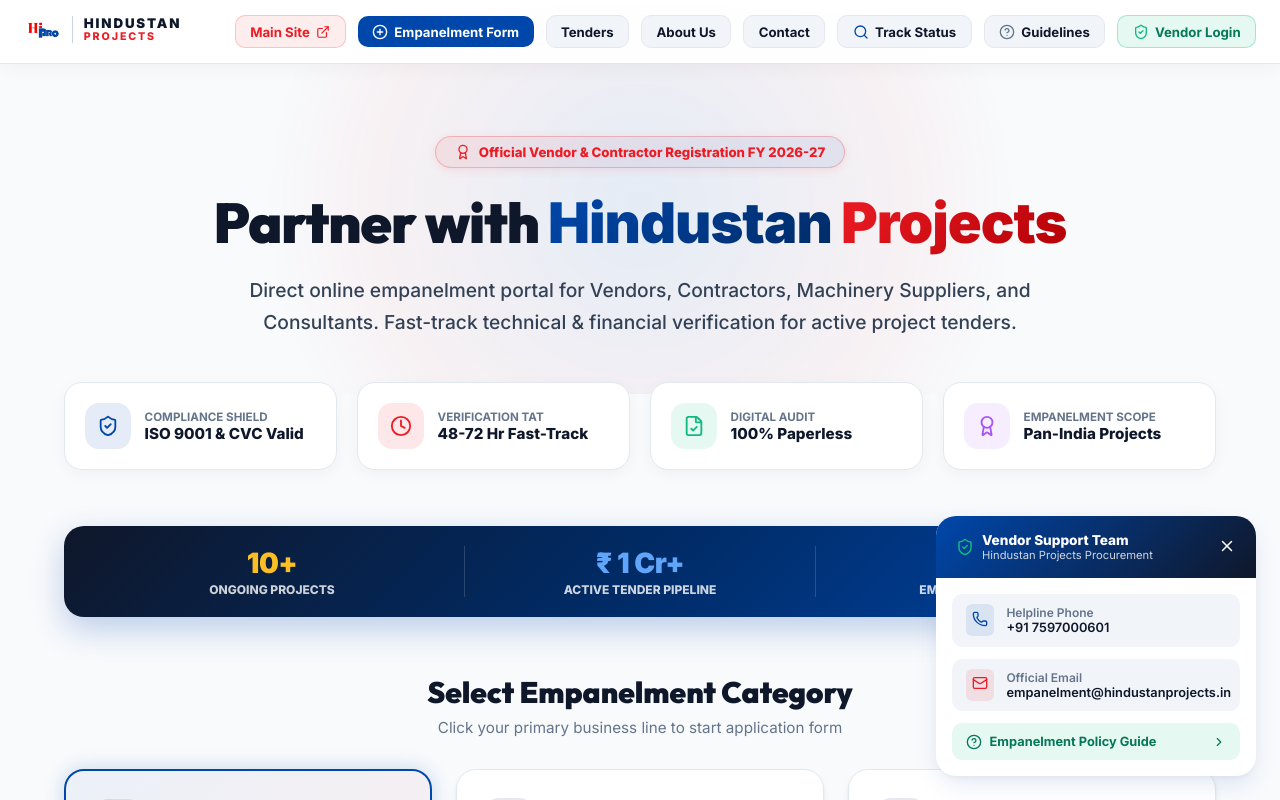
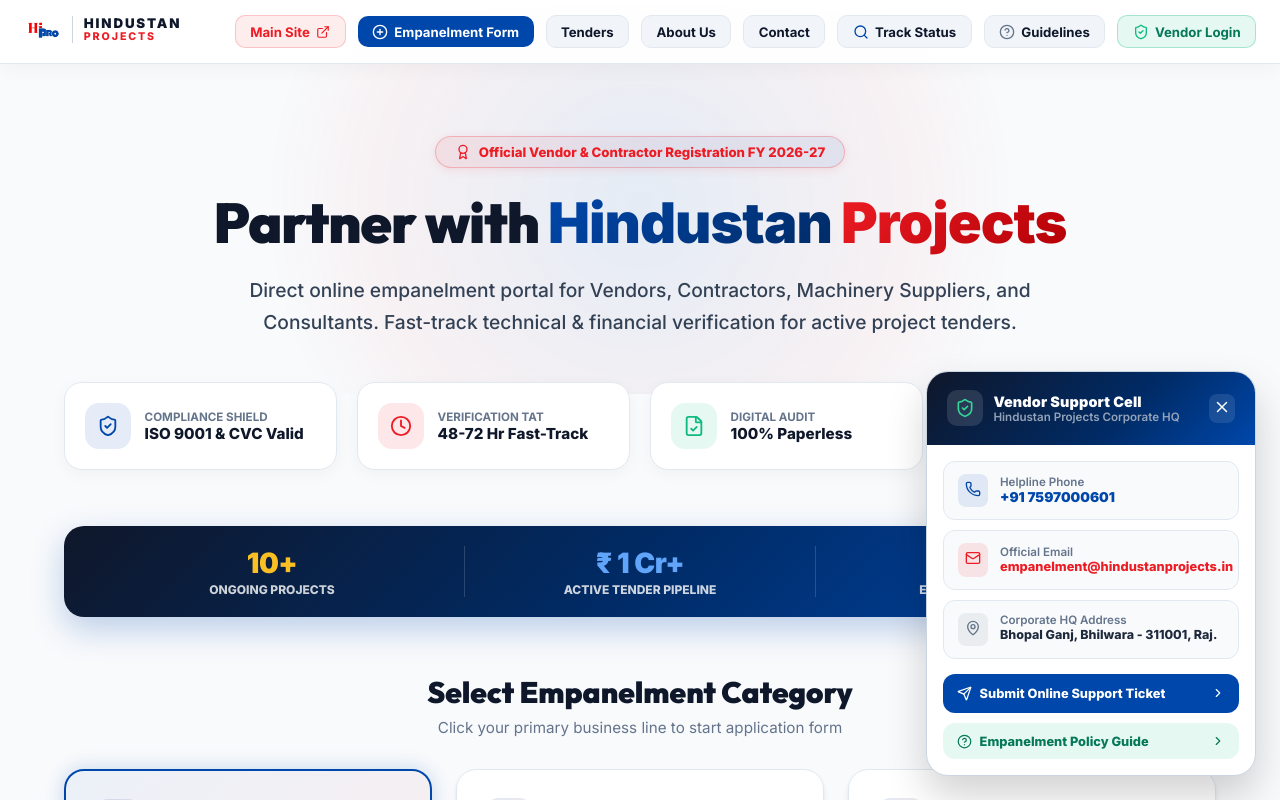
Before and after one commit to hindustan-groups/Empanelment-Portal, a React (Vite) app: page / in a window 1280 px wide. Both pictures are taken after a click on the button "Procurement Helpdesk". Shown: the top 800 px of the page. Built offline with nearby package versions, Linux system fonts and the light colour scheme.

Commit message:
feat(support-widget): upgrade Vendor Support Cell drawer with Bhilwara HQ address, +91 7597000601 helpline, and direct online ticket link

```diff
--- a/src/components/SupportWidget.jsx
+++ b/src/components/SupportWidget.jsx
@@ -1,5 +1,5 @@
 import React, { useState } from 'react';
-import { MessageSquare, Phone, Mail, X, HelpCircle, ChevronRight, ShieldCheck } from 'lucide-react';
+import { MessageSquare, Phone, Mail, X, HelpCircle, ChevronRight, ShieldCheck, MapPin, Send } from 'lucide-react';
 import { Link } from 'react-router-dom';
 
 export default function SupportWidget() {
@@ -7,13 +7,18 @@
   const [siteConfig, setSiteConfig] = useState({
     helplinePhone: '+91 7597000601',
     corporateEmail: 'empanelment@hindustanprojects.in',
+    corporateAddress: 'Bhopal Ganj, Bhilwara - 311001, Rajasthan'
   });
 
   React.useEffect(() => {
     const saved = localStorage.getItem('hipro_site_config');
     if (saved) {
       try {
-        setSiteConfig(JSON.parse(saved));
+        const parsed = JSON.parse(saved);
+        if (parsed.helplinePhone && parsed.helplinePhone.includes('4500')) {
+          delete parsed.helplinePhone;
+        }
+        setSiteConfig(prev => ({ ...prev, ...parsed }));
       } catch (e) {
         console.warn(e);
       }
@@ -30,21 +35,21 @@
           style={{
             display: 'flex',
             alignItems: 'center',
-            gap: '0.5rem',
-            padding: '0.75rem 1.25rem',
+            gap: '0.55rem',
+            padding: '0.75rem 1.35rem',
             borderRadius: 9999,
-            background: 'linear-gradient(135deg, #0047AB 0%, #002B66 100%)',
+            background: 'linear-gradient(135deg, #0047AB 0%, #0F172A 100%)',
             color: 'white',
             border: 'none',
-            boxShadow: '0 8px 24px rgba(0, 71, 171, 0.35)',
+            boxShadow: '0 10px 30px rgba(0, 71, 171, 0.4)',
             cursor: 'pointer',
-            fontWeight: 700,
+            fontWeight: 800,
             fontSize: '0.85rem',
             transition: 'transform 0.2s ease'
           }}
           className="pulse-glow-blue"
         >
-          <MessageSquare style={{ width: 18, height: 18 }} />
+          <MessageSquare style={{ width: 18, height: 18, color: '#60A5FA' }} />
           <span>Procurement Helpdesk</span>
         </button>
       )}
@@ -52,67 +57,93 @@
       {/* Expanded Support Card */}
       {isOpen && (
         <div style={{
-          width: 320,
-          borderRadius: 20,
-          backgroundColor: 'var(--bg-card)',
-          border: '1px solid var(--border-card)',
-          boxShadow: 'var(--shadow-lg)',
+          width: 330,
+          borderRadius: 22,
+          backgroundColor: '#FFFFFF',
+          border: '1.5px solid #CBD5E1',
+          boxShadow: '0 20px 40px rgba(0,0,0,0.18)',
           overflow: 'hidden',
           animation: 'fadeIn 0.25s ease forwards'
         }}>
           {/* Top Banner */}
-          <div style={{ padding: '1rem 1.25rem', background: 'linear-gradient(135deg, #0047AB 0%, #0F172A 100%)', color: 'white', display: 'flex', alignItems: 'center', justifyContent: 'space-between' }}>
-            <div style={{ display: 'flex', alignItems: 'center', gap: '0.5rem' }}>
-              <ShieldCheck style={{ width: 18, height: 18, color: '#10B981' }} />
+          <div style={{ padding: '1.15rem 1.25rem', background: 'linear-gradient(135deg, #0F172A 0%, #002B66 60%, #0047AB 100%)', color: 'white', display: 'flex', alignItems: 'center', justifyContent: 'space-between' }}>
+            <div style={{ display: 'flex', alignItems: 'center', gap: '0.65rem' }}>
+              <div style={{ width: 36, height: 36, borderRadius: 10, backgroundColor: 'rgba(255,255,255,0.12)', color: '#34D399', display: 'flex', alignItems: 'center', justifyContent: 'center' }}>
+                <ShieldCheck style={{ width: 20, height: 20 }} />
+              </div>
               <div>
-                <div style={{ fontSize: '0.85rem', fontWeight: 800 }}>Vendor Support Team</div>
-                <div style={{ fontSize: '0.7rem', opacity: 0.8 }}>Hindustan Projects Procurement</div>
+                <div style={{ fontSize: '0.9rem', fontWeight: 900, letterSpacing: '0.01em' }}>Vendor Support Cell</div>
+                <div style={{ fontSize: '0.725rem', color: '#94A3B8', fontWeight: 600 }}>Hindustan Projects Corporate HQ</div>
               </div>
             </div>
-            <button onClick={() => setIsOpen(false)} style={{ background: 'none', border: 'none', color: 'white', cursor: 'pointer' }}>
+            <button onClick={() => setIsOpen(false)} style={{ background: 'rgba(255,255,255,0.1)', border: 'none', color: 'white', cursor: 'pointer', borderRadius: 8, padding: 4 }}>
               <X style={{ width: 18, height: 18 }} />
             </button>
           </div>
 
           {/* Body Options */}
-          <div style={{ padding: '1rem', display: 'flex', flexDirection: 'column', gap: '0.75rem', fontSize: '0.8rem' }}>
+          <div style={{ padding: '1rem', display: 'flex', flexDirection: 'column', gap: '0.65rem', fontSize: '0.8rem' }}>
+
             <a
-              href={`tel:${(siteConfig.helplinePhone || '').replace(/\D/g, '')}`}
-              style={{ display: 'flex', alignItems: 'center', gap: '0.75rem', padding: '0.65rem 0.85rem', borderRadius: 10, backgroundColor: 'var(--bg-surface)', textDecoration: 'none', color: 'var(--text-primary)', fontWeight: 600 }}
+              href="tel:+917597000601"
+              style={{ display: 'flex', alignItems: 'center', gap: '0.75rem', padding: '0.75rem 0.85rem', borderRadius: 12, backgroundColor: '#F8FAFC', border: '1px solid #E2E8F0', textDecoration: 'none', color: '#0F172A', fontWeight: 700 }}
             >
-              <div style={{ padding: '0.4rem', borderRadius: 6, backgroundColor: 'rgba(0, 71, 171, 0.1)', color: '#0047AB' }}>
+              <div style={{ padding: '0.45rem', borderRadius: 8, backgroundColor: 'rgba(0, 71, 171, 0.1)', color: '#0047AB' }}>
                 <Phone style={{ width: 16, height: 16 }} />
               </div>
               <div style={{ flex: 1 }}>
-                <div style={{ fontSize: '0.75rem', color: 'var(--text-muted)' }}>Helpline Phone</div>
-                <div>{siteConfig.helplinePhone || '+91 7597000601'}</div>
+                <div style={{ fontSize: '0.725rem', color: '#64748B', fontWeight: 600 }}>Helpline Phone</div>
+                <div style={{ fontSize: '0.85rem', fontWeight: 900, color: '#0047AB' }}>+91 7597000601</div>
               </div>
             </a>
 
             <a
-              href={`mailto:${siteConfig.corporateEmail || 'empanelment@hindustanprojects.in'}`}
-              style={{ display: 'flex', alignItems: 'center', gap: '0.75rem', padding: '0.65rem 0.85rem', borderRadius: 10, backgroundColor: 'var(--bg-surface)', textDecoration: 'none', color: 'var(--text-primary)', fontWeight: 600 }}
+              href="mailto:empanelment@hindustanprojects.in"
+              style={{ display: 'flex', alignItems: 'center', gap: '0.75rem', padding: '0.75rem 0.85rem', borderRadius: 12, backgroundColor: '#F8FAFC', border: '1px solid #E2E8F0', textDecoration: 'none', color: '#0F172A', fontWeight: 700 }}
             >
-              <div style={{ padding: '0.4rem', borderRadius: 6, backgroundColor: 'rgba(237, 28, 36, 0.1)', color: '#ED1C24' }}>
+              <div style={{ padding: '0.45rem', borderRadius: 8, backgroundColor: 'rgba(237, 28, 36, 0.1)', color: '#ED1C24' }}>
                 <Mail style={{ width: 16, height: 16 }} />
               </div>
               <div style={{ flex: 1 }}>
-                <div style={{ fontSize: '0.75rem', color: 'var(--text-muted)' }}>Official Email</div>
-                <div>{siteConfig.corporateEmail || 'empanelment@hindustanprojects.in'}</div>
+                <div style={{ fontSize: '0.725rem', color: '#64748B', fontWeight: 600 }}>Official Email</div>
+                <div style={{ fontSize: '0.8rem', fontWeight: 800, color: '#ED1C24' }}>empanelment@hindustanprojects.in</div>
               </div>
             </a>
+
+            <div style={{ display: 'flex', alignItems: 'flex-start', gap: '0.75rem', padding: '0.75rem 0.85rem', borderRadius: 12, backgroundColor: '#F8FAFC', border: '1px solid #E2E8F0', color: '#0F172A' }}>
+              <div style={{ padding: '0.45rem', borderRadius: 8, backgroundColor: 'rgba(100, 116, 139, 0.1)', color: '#64748B' }}>
+                <MapPin style={{ width: 16, height: 16 }} />
+              </div>
+              <div style={{ flex: 1 }}>
+                <div style={{ fontSize: '0.725rem', color: '#64748B', fontWeight: 600 }}>Corporate HQ Address</div>
+                <div style={{ fontSize: '0.78rem', fontWeight: 800, color: '#1E293B', lineHeight: 1.3 }}>Bhopal Ganj, Bhilwara - 311001, Raj.</div>
+              </div>
+            </div>
+
+            <Link
+              to="/contact"
+              onClick={() => setIsOpen(false)}
+              style={{ display: 'flex', alignItems: 'center', justifyContent: 'space-between', padding: '0.75rem 0.85rem', borderRadius: 12, backgroundColor: '#0047AB', textDecoration: 'none', color: '#FFFFFF', fontWeight: 800, marginTop: '0.25rem' }}
+            >
+              <div style={{ display: 'flex', alignItems: 'center', gap: '0.5rem' }}>
+                <Send style={{ width: 15, height: 15 }} />
+                <span>Submit Online Support Ticket</span>
+              </div>
+              <ChevronRight style={{ width: 14, height: 14 }} />
+            </Link>
 
             <Link
               to="/guidelines"
               onClick={() => setIsOpen(false)}
-              style={{ display: 'flex', alignItems: 'center', justifyContent: 'space-between', padding: '0.65rem 0.85rem', borderRadius: 10, backgroundColor: 'rgba(16, 185, 129, 0.1)', textDecoration: 'none', color: '#047857', fontWeight: 700 }}
+              style={{ display: 'flex', alignItems: 'center', justifyContent: 'space-between', padding: '0.65rem 0.85rem', borderRadius: 12, backgroundColor: 'rgba(16, 185, 129, 0.1)', textDecoration: 'none', color: '#047857', fontWeight: 800 }}
             >
               <div style={{ display: 'flex', alignItems: 'center', gap: '0.5rem' }}>
-                <HelpCircle style={{ width: 16, height: 16 }} />
+                <HelpCircle style={{ width: 15, height: 15 }} />
                 <span>Empanelment Policy Guide</span>
               </div>
               <ChevronRight style={{ width: 14, height: 14 }} />
             </Link>
+
           </div>
         </div>
       )}
```
